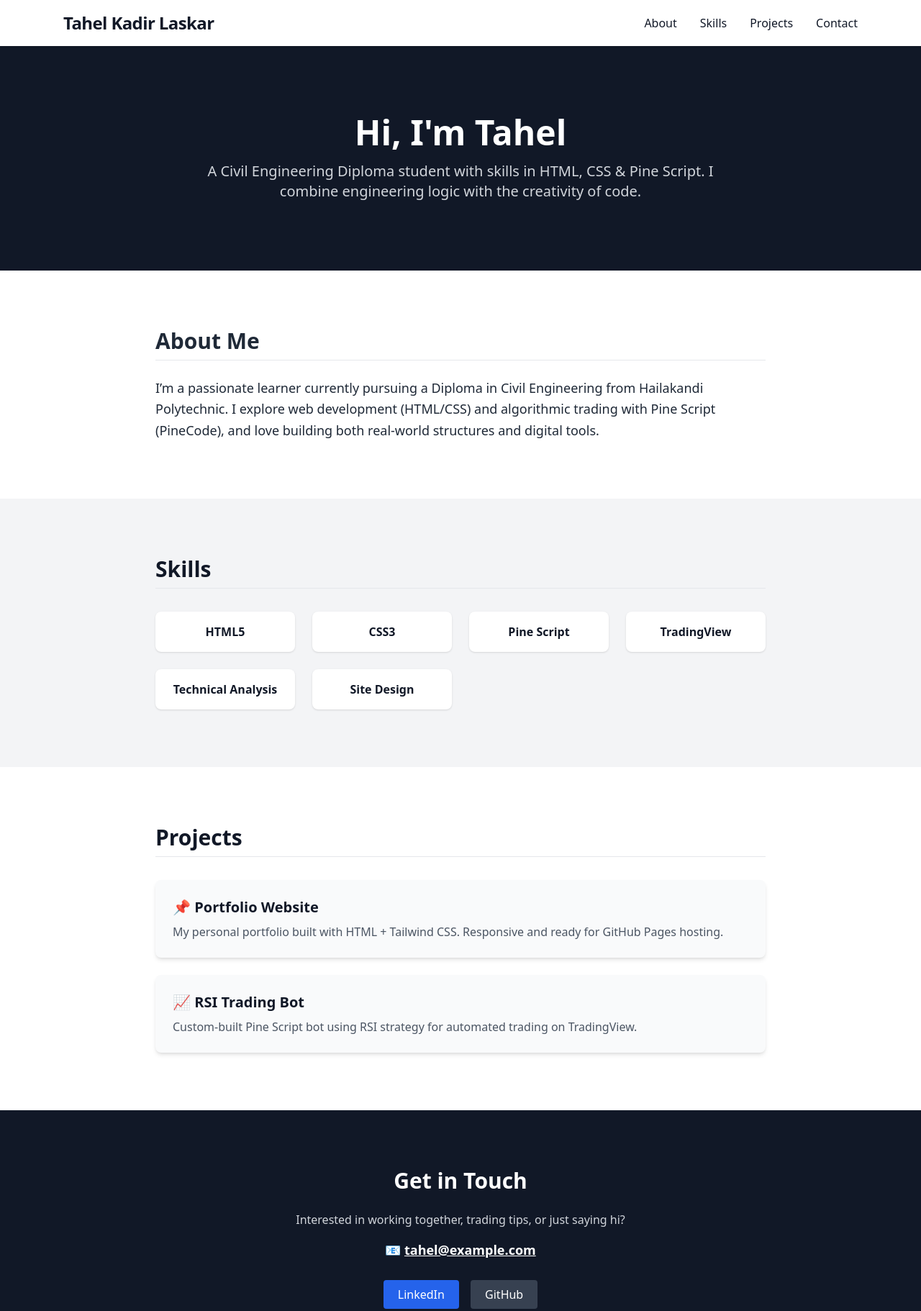
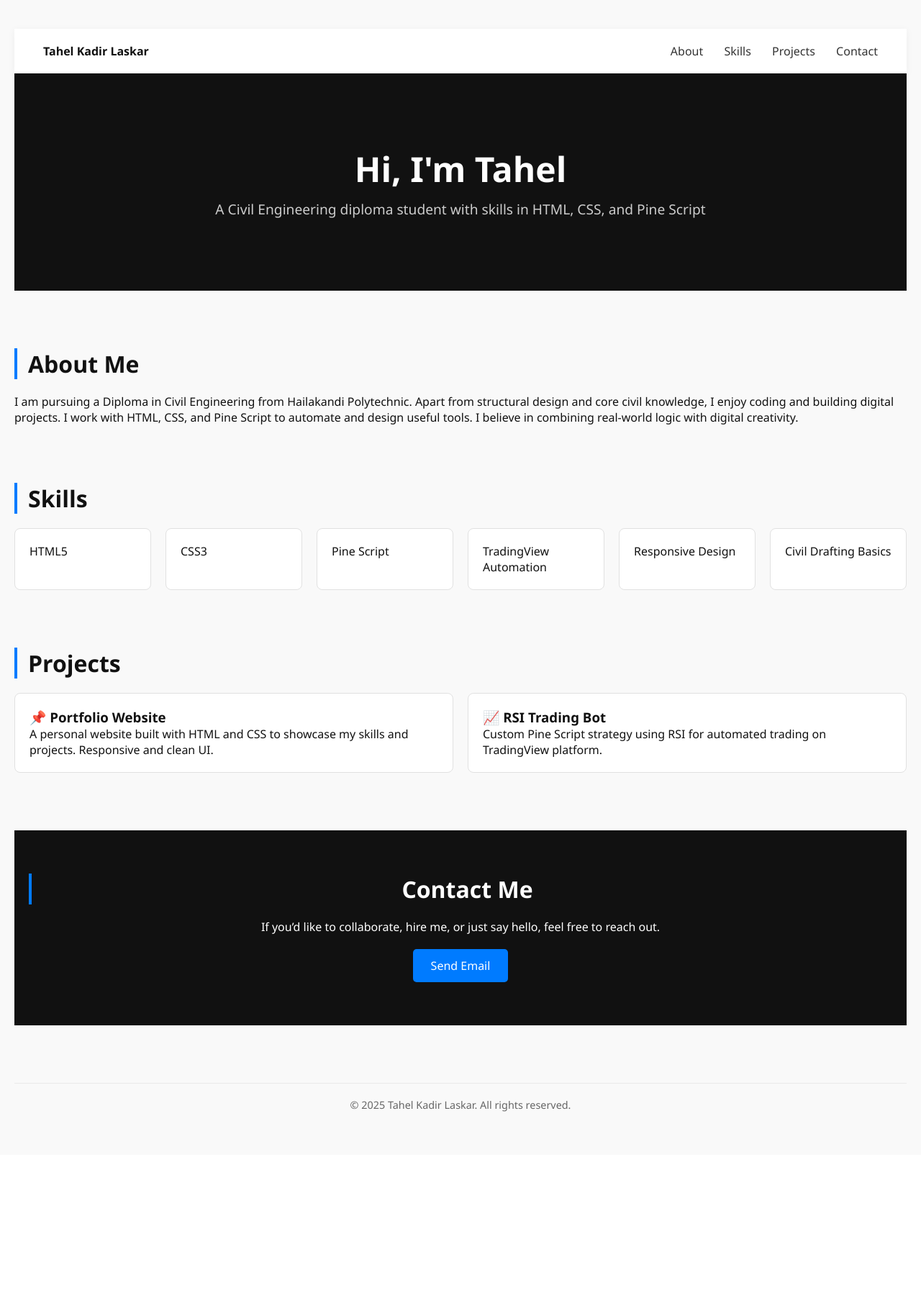
Before and after one commit to TahelX/Tahelkadirlaskar, a plain HTML site: page index.html in a window 1280 px wide. Shown: the top 1822 px of the page at 72% size. After the commit the page ends 1605 px from the top, so only its background shows below. Drawn offline with nearby package versions, Linux system fonts and the light colour scheme.

Commit message:
Update index.html

```diff
--- a/index.html
+++ b/index.html
@@ -3,98 +3,273 @@
 <head>
   <meta charset="UTF-8" />
   <meta name="viewport" content="width=device-width, initial-scale=1.0" />
-    <title>Tahel Kadir Laskar — Portfolio</title>
-    <script src="https://cdn.tailwindcss.com"></script>
+  <title>Tahel Kadir Laskar - Portfolio</title>
+
   <style>
+    /* --- Kinetic Loader Styles --- */
     * {
-        scroll-behavior: smooth;
+      margin: 0;
+      padding: 0;
+      box-sizing: border-box;
+    }
+
+    body.loader-active {
+      height: 100vh;
+      overflow: hidden;
+      display: flex;
+      justify-content: center;
+      align-items: center;
+      background-color: #0d0d0d;
+    }
+
+    .kinetic {
+      position: relative;
+      width: 100px;
+      height: 100px;
+    }
+
+    .kinetic::before,
+    .kinetic::after {
+      content: '';
+      position: absolute;
+      top: 0;
+      left: 0;
+      width: 100px;
+      height: 100px;
+      border: 5px solid #00aaff;
+      border-radius: 50%;
+      animation: rotate 2s linear infinite;
+    }
+
+    .kinetic::after {
+      border-color: #ffaa00;
+      animation-direction: reverse;
+    }
+
+    @keyframes rotate {
+      0% {
+        transform: rotate(0deg);
+      }
+      100% {
+        transform: rotate(360deg);
+      }
+    }
+
+    /* --- Main Content Styles --- */
+    .hidden {
+      display: none;
+    }
+
+    .main-content {
+      font-family: 'Segoe UI', Tahoma, Geneva, Verdana, sans-serif;
+      background-color: #f9f9f9;
+      color: #111;
+      padding: 40px 20px;
+    }
+
+    header {
+      background: #fff;
+      box-shadow: 0 2px 10px rgba(0, 0, 0, 0.05);
+      padding: 20px 40px;
+      display: flex;
+      justify-content: space-between;
+      align-items: center;
+      position: sticky;
+      top: 0;
+      z-index: 1000;
+    }
+
+    nav a {
+      margin-left: 25px;
+      font-weight: 500;
+      color: #333;
+      text-decoration: none;
+      transition: color 0.3s;
+    }
+
+    nav a:hover {
+      color: #007bff;
+    }
+
+    .hero {
+      text-align: center;
+      padding: 100px 20px;
+      background: #111;
+      color: #fff;
+    }
+
+    .hero h1 {
+      font-size: 3rem;
+      margin-bottom: 10px;
+    }
+
+    .hero p {
+      font-size: 1.2rem;
+      color: #ccc;
+    }
+
+    h2 {
+      font-size: 2rem;
+      margin-bottom: 20px;
+      border-left: 4px solid #007bff;
+      padding-left: 15px;
+    }
+
+    section {
+      margin-bottom: 80px;
+    }
+
+    .skills-grid,
+    .projects-grid {
+      display: grid;
+      grid-template-columns: repeat(auto-fit, minmax(180px, 1fr));
+      gap: 20px;
+    }
+
+    .card {
+      background: #fff;
+      border: 1px solid #e1e1e1;
+      padding: 20px;
+      border-radius: 8px;
+      transition: all 0.3s ease;
+    }
+
+    .card:hover {
+      box-shadow: 0 8px 20px rgba(0, 0, 0, 0.1);
+      transform: translateY(-5px);
+    }
+
+    .contact {
+      background: #111;
+      color: #fff;
+      text-align: center;
+      padding: 60px 20px;
+    }
+
+    .contact a {
+      display: inline-block;
+      margin-top: 20px;
+      padding: 12px 25px;
+      background: #007bff;
+      color: #fff;
+      border-radius: 5px;
+      transition: background 0.3s ease;
+      text-decoration: none;
+    }
+
+    .contact a:hover {
+      background: #0056b3;
+    }
+
+    footer {
+      text-align: center;
+      font-size: 0.9rem;
+      color: #666;
+      padding: 20px 0;
+      border-top: 1px solid #eaeaea;
+    }
+
+    @media (max-width: 768px) {
+      .hero h1 {
+        font-size: 2.2rem;
+      }
+
+      .hero p {
+        font-size: 1rem;
+      }
+
+      nav a {
+        margin-left: 15px;
+      }
     }
   </style>
 </head>
-  <body class="bg-gradient-to-br from-gray-100 to-white text-gray-900 font-sans">
+<body class="loader-active">
 
-    <!-- Navbar -->
-    <header class="sticky top-0 bg-white shadow z-50">
-      <div class="max-w-6xl mx-auto px-6 py-4 flex justify-between items-center">
-        <h1 class="text-xl md:text-2xl font-bold tracking-tight">Tahel Kadir Laskar</h1>
-        <nav class="hidden md:flex space-x-8 font-medium">
-          <a href="#about" class="hover:text-blue-600">About</a>
-          <a href="#skills" class="hover:text-blue-600">Skills</a>
-          <a href="#projects" class="hover:text-blue-600">Projects</a>
-          <a href="#contact" class="hover:text-blue-600">Contact</a>
+  <!-- Kinetic Loader -->
+  <div class="kinetic"></div>
+
+  <!-- Main Site Content (hidden until loader finishes) -->
+  <div class="main-content hidden">
+    <!-- Header -->
+    <header>
+      <div class="logo"><strong>Tahel Kadir Laskar</strong></div>
+      <nav>
+        <a href="#about">About</a>
+        <a href="#skills">Skills</a>
+        <a href="#projects">Projects</a>
+        <a href="#contact">Contact</a>
       </nav>
-      </div>
     </header>
 
-    <!-- Hero Section -->
-    <section class="py-24 bg-gray-900 text-white text-center">
-      <div class="max-w-3xl mx-auto px-6">
-        <h2 class="text-4xl md:text-5xl font-extrabold mb-4">Hi, I'm Tahel</h2>
-        <p class="text-lg md:text-xl text-gray-300">
-          A Civil Engineering Diploma student with skills in HTML, CSS & Pine Script. I combine engineering logic with the creativity of code.
-        </p>
-      </div>
+    <!-- Hero -->
+    <section class="hero">
+      <h1>Hi, I'm Tahel</h1>
+      <p>A Civil Engineering diploma student with skills in HTML, CSS, and Pine Script</p>
     </section>
 
+    <div class="container">
+
       <!-- About -->
-    <section id="about" class="py-20 bg-white text-gray-800">
-      <div class="max-w-4xl mx-auto px-6">
-        <h3 class="text-3xl font-bold mb-6 border-b pb-2">About Me</h3>
-        <p class="text-lg leading-relaxed">
-          I’m a passionate learner currently pursuing a Diploma in Civil Engineering from Hailakandi Polytechnic. I explore web development (HTML/CSS) and algorithmic trading with Pine Script (PineCode), and love building both real-world structures and digital tools.
+      <section id="about">
+        <h2>About Me</h2>
+        <p>
+          I am pursuing a Diploma in Civil Engineering from Hailakandi Polytechnic. Apart from structural design and core civil knowledge, I enjoy coding and building digital projects. I work with HTML, CSS, and Pine Script to automate and design useful tools. I believe in combining real-world logic with digital creativity.
         </p>
-      </div>
       </section>
 
       <!-- Skills -->
-    <section id="skills" class="py-20 bg-gray-100">
-      <div class="max-w-4xl mx-auto px-6">
-        <h3 class="text-3xl font-bold mb-6 border-b pb-2">Skills</h3>
-        <div class="grid grid-cols-2 sm:grid-cols-3 md:grid-cols-4 gap-6 text-center mt-8">
-          <div class="bg-white p-4 shadow rounded-lg font-semibold">HTML5</div>
-          <div class="bg-white p-4 shadow rounded-lg font-semibold">CSS3</div>
-          <div class="bg-white p-4 shadow rounded-lg font-semibold">Pine Script</div>
-          <div class="bg-white p-4 shadow rounded-lg font-semibold">TradingView</div>
-          <div class="bg-white p-4 shadow rounded-lg font-semibold">Technical Analysis</div>
-          <div class="bg-white p-4 shadow rounded-lg font-semibold">Site Design</div>
-        </div>
+      <section id="skills">
+        <h2>Skills</h2>
+        <div class="skills-grid">
+          <div class="card">HTML5</div>
+          <div class="card">CSS3</div>
+          <div class="card">Pine Script</div>
+          <div class="card">TradingView Automation</div>
+          <div class="card">Responsive Design</div>
+          <div class="card">Civil Drafting Basics</div>
         </div>
       </section>
 
       <!-- Projects -->
-    <section id="projects" class="py-20 bg-white">
-      <div class="max-w-4xl mx-auto px-6">
-        <h3 class="text-3xl font-bold mb-6 border-b pb-2">Projects</h3>
-        <div class="grid gap-6 mt-8">
-          <div class="bg-gray-50 p-6 rounded-lg shadow-md hover:shadow-xl transition-all">
-            <h4 class="text-xl font-semibold mb-2">📌 Portfolio Website</h4>
-            <p class="text-gray-600">My personal portfolio built with HTML + Tailwind CSS. Responsive and ready for GitHub Pages hosting.</p>
+      <section id="projects">
+        <h2>Projects</h2>
+        <div class="projects-grid">
+          <div class="card">
+            <h3>📌 Portfolio Website</h3>
+            <p>A personal website built with HTML and CSS to showcase my skills and projects. Responsive and clean UI.</p>
           </div>
-          <div class="bg-gray-50 p-6 rounded-lg shadow-md hover:shadow-xl transition-all">
-            <h4 class="text-xl font-semibold mb-2">📈 RSI Trading Bot</h4>
-            <p class="text-gray-600">Custom-built Pine Script bot using RSI strategy for automated trading on TradingView.</p>
-          </div>
+          <div class="card">
+            <h3>📈 RSI Trading Bot</h3>
+            <p>Custom Pine Script strategy using RSI for automated trading on TradingView platform.</p>
           </div>
         </div>
       </section>
+    </div>
 
     <!-- Contact -->
-    <section id="contact" class="py-20 bg-gray-900 text-white">
-      <div class="max-w-3xl mx-auto px-6 text-center">
-        <h3 class="text-3xl font-bold mb-6">Get in Touch</h3>
-        <p class="mb-4 text-gray-300">Interested in working together, trading tips, or just saying hi?</p>
-        <p class="text-lg font-semibold">
-          📧 <a href="mailto:tahel@example.com" class="underline hover:text-blue-400">tahel@example.com</a>
-        </p>
-        <div class="mt-4">
-          <a href="#" class="inline-block mt-3 bg-blue-600 text-white py-2 px-5 rounded hover:bg-blue-700">LinkedIn</a>
-          <a href="#" class="inline-block mt-3 ml-3 bg-gray-700 text-white py-2 px-5 rounded hover:bg-gray-800">GitHub</a>
-        </div>
-      </div>
+    <section id="contact" class="contact">
+      <h2>Contact Me</h2>
+      <p>If you’d like to collaborate, hire me, or just say hello, feel free to reach out.</p>
+      <a href="mailto:tahel@example.com">Send Email</a>
     </section>
 
-    <footer class="text-center py-6 text-sm text-gray-500 bg-white border-t">
+    <!-- Footer -->
+    <footer>
       &copy; 2025 Tahel Kadir Laskar. All rights reserved.
     </footer>
+  </div>
+
+  <!-- JavaScript to handle loader -->
+  <script>
+    // Simulate loading (2 seconds), then show main content
+    window.addEventListener('load', () => {
+      setTimeout(() => {
+        document.querySelector('.kinetic').style.display = 'none';
+        document.body.classList.remove('loader-active');
+        document.querySelector('.main-content').classList.remove('hidden');
+      }, 2000); // Adjust time as needed
+    });
+  </script>
 </body>
 </html>
```
Lines whose indentation alone changed are shown as unchanged.
